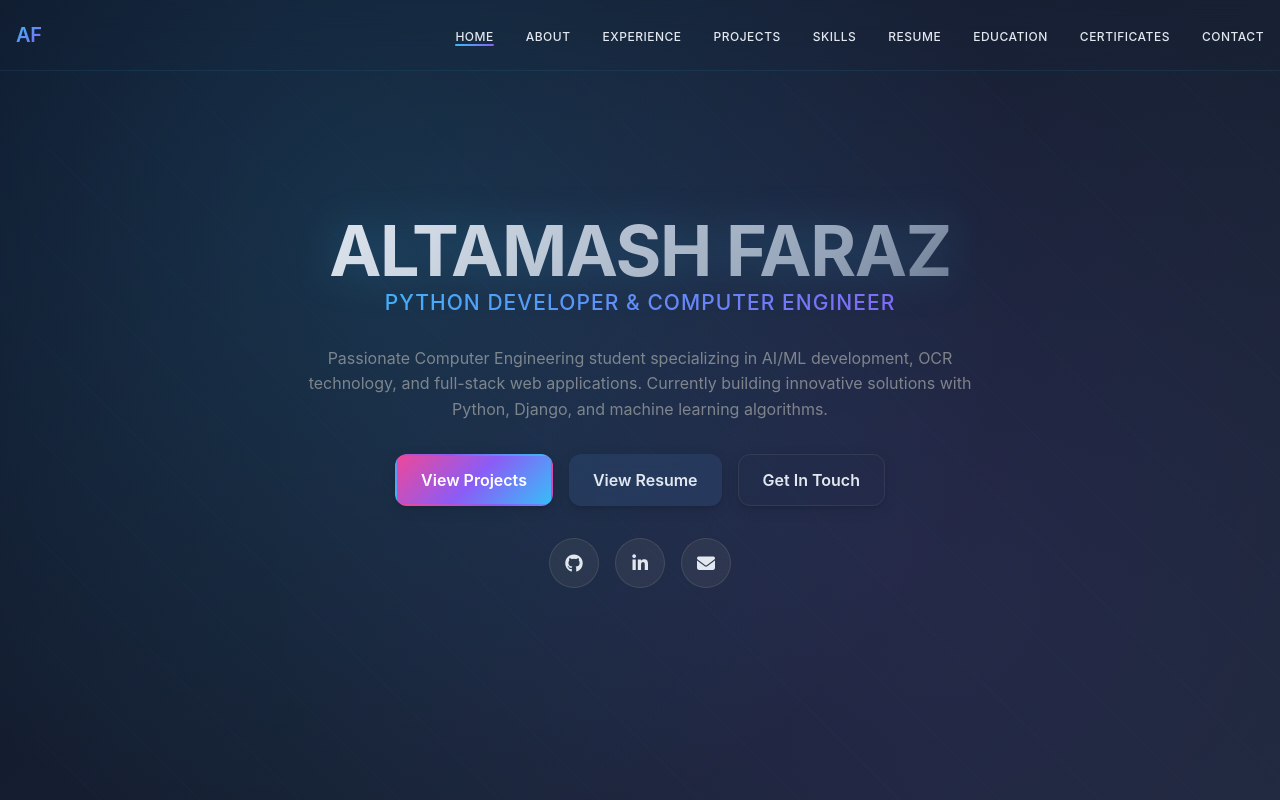
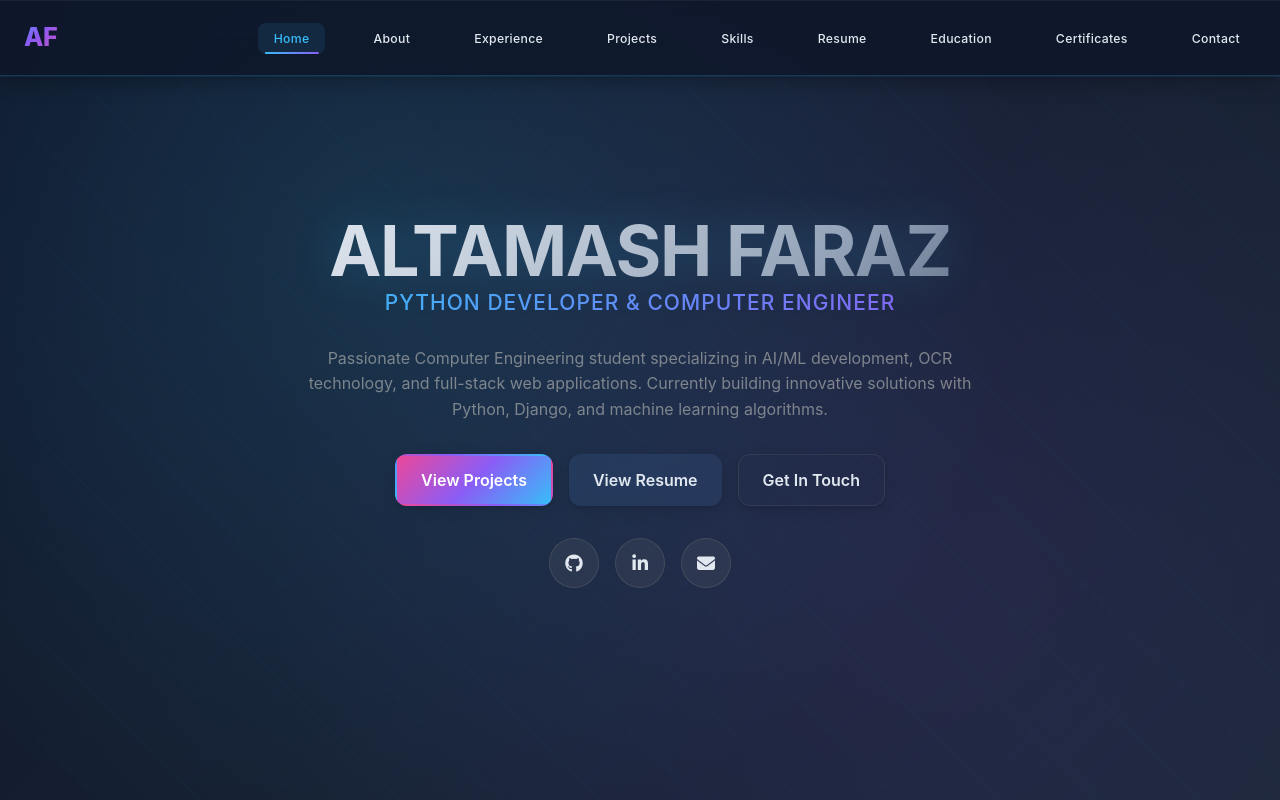
Before and after one commit to altamash-faraz/sample-portfolio, a plain HTML site: page index.html in a window 1280 px wide. Shown: the top 800 px of the page. Drawn offline with Linux system fonts and the light colour scheme; a web font is replaced by a local one.

Commit message:
✨ Enhanced Navbar: Modern glass-morphism design, animated logo, improved hover effects, scroll detection

```diff
--- a/app.js
+++ b/app.js
@@ -1,6 +1,34 @@
 // Altamash Faraz Portfolio - Interactive Features
 
 document.addEventListener('DOMContentLoaded', function() {
+
+    // Navbar scroll effect
+    const navbar = document.querySelector('.navbar');
+    let lastScrollTop = 0;
+
+    function handleNavbarScroll() {
+        const currentScrollTop = window.pageYOffset || document.documentElement.scrollTop;
+
+        if (currentScrollTop > 50) {
+            navbar.classList.add('scrolled');
+        } else {
+            navbar.classList.remove('scrolled');
+        }
+
+        lastScrollTop = currentScrollTop <= 0 ? 0 : currentScrollTop;
+    }
+
+    // Add scroll listener with throttling
+    let ticking = false;
+    window.addEventListener('scroll', function() {
+        if (!ticking) {
+            requestAnimationFrame(function() {
+                handleNavbarScroll();
+                ticking = false;
+            });
+            ticking = true;
+        }
+    });
 
     // Smooth scroll fallback function for older browsers
     function smoothScrollTo(targetY, duration = 800) {
--- a/style.css
+++ b/style.css
@@ -988,97 +988,163 @@ body {
   position: fixed;
   top: 0;
   width: 100%;
-  background: linear-gradient(135deg,
-    rgba(var(--color-dark-950-rgb), 0.95) 0%,
-    rgba(var(--color-dark-900-rgb), 0.92) 100%);
-  -webkit-backdrop-filter: blur(15px);
-  backdrop-filter: blur(15px);
-  border-bottom: 1px solid rgba(var(--color-primary-rgb), 0.1);
+  background: rgba(15, 23, 42, 0.85);
+  -webkit-backdrop-filter: blur(20px);
+  backdrop-filter: blur(20px);
+  border-bottom: 1px solid rgba(56, 189, 248, 0.2);
   z-index: 1000;
-  transition: all var(--duration-normal) var(--ease-standard);
-
-  /* Add subtle glow effect */
-  box-shadow: 0 1px 3px rgba(var(--color-primary-rgb), 0.1),
-              0 1px 2px rgba(var(--color-dark-rgb), 0.3);
+  transition: all 0.3s cubic-bezier(0.4, 0, 0.2, 1);
+
+  /* Enhanced shadow with glow */
+  box-shadow:
+    0 4px 20px rgba(0, 0, 0, 0.3),
+    0 0 0 1px rgba(56, 189, 248, 0.1),
+    inset 0 1px 0 rgba(255, 255, 255, 0.05);
+}
+
+.navbar.scrolled {
+  background: rgba(15, 23, 42, 0.95);
+  border-bottom-color: rgba(56, 189, 248, 0.3);
+  box-shadow:
+    0 8px 32px rgba(0, 0, 0, 0.4),
+    0 0 0 1px rgba(56, 189, 248, 0.2),
+    inset 0 1px 0 rgba(255, 255, 255, 0.1);
 }
 
 .nav-container {
   max-width: var(--container-xl);
   margin: 0 auto;
-  padding: 0 var(--space-16);
+  padding: 0 var(--space-24);
   display: flex;
   justify-content: space-between;
   align-items: center;
-  height: 70px;
+  height: 75px;
 }
 
 .nav-logo .logo-text {
-  font-size: var(--font-size-2xl);
-  font-weight: var(--font-weight-bold);
-  letter-spacing: var(--letter-spacing-tight);
-
-  /* Enhanced gradient logo */
-  background: var(--gradient-primary);
+  font-size: 1.8rem;
+  font-weight: 800;
+  letter-spacing: -0.02em;
+
+  /* Modern gradient logo with animation */
+  background: linear-gradient(135deg, #38bdf8 0%, #8b5cf6 50%, #ec4899 100%);
+  background-size: 200% 200%;
   -webkit-background-clip: text;
   -webkit-text-fill-color: transparent;
   background-clip: text;
   color: transparent;
-}
-
-.nav-menu {
-  display: flex;
-  list-style: none;
-  gap: var(--space-32);
-}
-
-.nav-link {
-  color: var(--color-text);
-  text-decoration: none;
-  font-weight: var(--font-weight-medium);
-  font-size: var(--font-size-sm);
-  text-transform: uppercase;
-  letter-spacing: 0.5px;
-  transition: color var(--duration-fast) var(--ease-standard);
+  animation: gradientShift 3s ease-in-out infinite;
   position: relative;
 }
 
-.nav-link::after {
+@keyframes gradientShift {
+  0%, 100% { background-position: 0% 50%; }
+  50% { background-position: 100% 50%; }
+}
+
+.nav-logo .logo-text::after {
   content: '';
   position: absolute;
   bottom: -2px;
   left: 0;
+  right: 0;
+  height: 2px;
+  background: linear-gradient(135deg, #38bdf8 0%, #8b5cf6 100%);
+  border-radius: 1px;
+  opacity: 0;
+  transition: opacity 0.3s ease;
+}
+
+.nav-logo:hover .logo-text::after {
+  opacity: 1;
+}
+
+.nav-menu {
+  display: flex;
+  list-style: none;
+  gap: var(--space-32);
+  align-items: center;
+}
+
+.nav-link {
+  color: #e2e8f0;
+  text-decoration: none;
+  font-weight: 500;
+  font-size: 0.875rem;
+  letter-spacing: 0.025em;
+  transition: all 0.3s cubic-bezier(0.4, 0, 0.2, 1);
+  position: relative;
+  padding: 8px 16px;
+  border-radius: 8px;
+  overflow: hidden;
+}
+
+.nav-link::before {
+  content: '';
+  position: absolute;
+  top: 0;
+  left: 0;
+  right: 0;
+  bottom: 0;
+  background: linear-gradient(135deg, rgba(56, 189, 248, 0.1) 0%, rgba(139, 92, 246, 0.1) 100%);
+  opacity: 0;
+  transition: opacity 0.3s ease;
+  border-radius: 8px;
+}
+
+.nav-link::after {
+  content: '';
+  position: absolute;
+  bottom: 0;
+  left: 50%;
   width: 0;
   height: 2px;
-  background: var(--gradient-primary);
-  transition: width var(--duration-normal) var(--ease-standard);
+  background: linear-gradient(135deg, #38bdf8 0%, #8b5cf6 100%);
+  transition: all 0.3s cubic-bezier(0.4, 0, 0.2, 1);
   border-radius: 1px;
+  transform: translateX(-50%);
 }
 
 .nav-link:hover {
-  color: var(--color-primary);
+  color: #ffffff;
+  transform: translateY(-1px);
+}
+
+.nav-link:hover::before {
+  opacity: 1;
 }
 
 .nav-link:hover::after,
 .nav-link.active::after {
-  width: 100%;
+  width: 80%;
 }
 
 .nav-link.active {
-  color: var(--color-primary);
+  color: #38bdf8;
+  background: rgba(56, 189, 248, 0.1);
 }
 
 .nav-hamburger {
   display: none;
   flex-direction: column;
   cursor: pointer;
-  gap: 4px;
+  gap: 5px;
+  padding: 8px;
+  border-radius: 6px;
+  transition: background-color 0.3s ease;
+}
+
+.nav-hamburger:hover {
+  background: rgba(56, 189, 248, 0.1);
 }
 
 .nav-hamburger .bar {
-  width: 25px;
+  width: 28px;
   height: 3px;
-  background: var(--color-text);
-  transition: all var(--duration-normal) var(--ease-standard);
+  background: linear-gradient(135deg, #38bdf8 0%, #8b5cf6 100%);
+  border-radius: 1.5px;
+  transition: all 0.3s cubic-bezier(0.4, 0, 0.2, 1);
+  transform-origin: center;
 }
 
 /* Hero Section */
```
